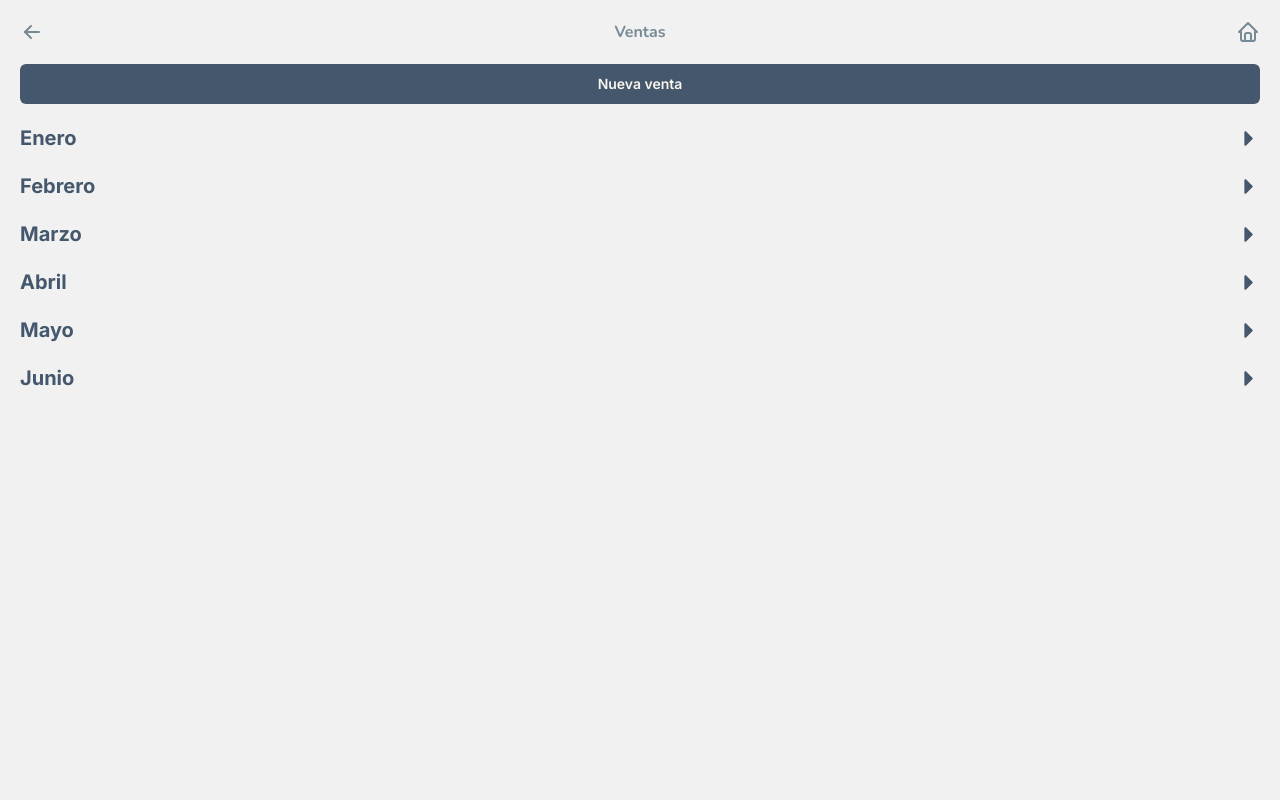
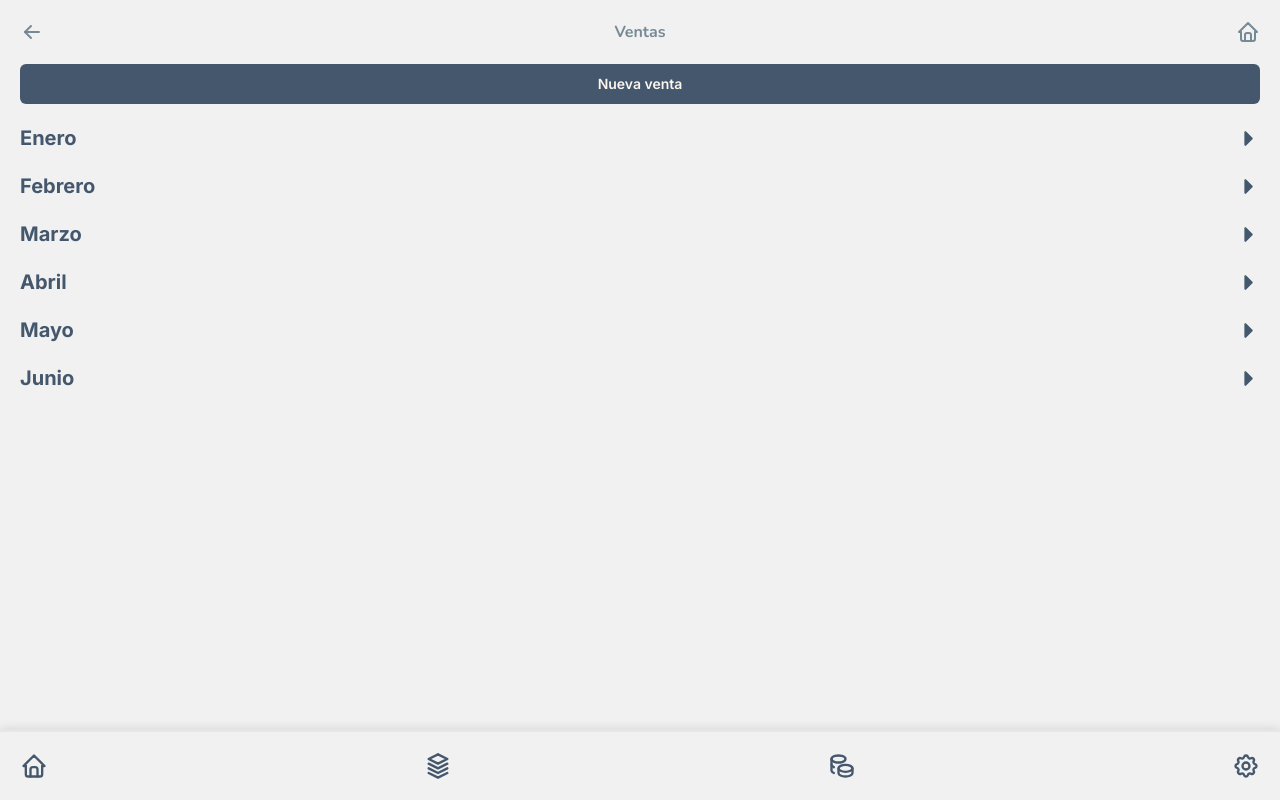
Before and after one commit to edmirgalvan01/inventory-managment-app, a React (Vite) app: page /sales in a window 1280 px wide. Built offline with nearby package versions, Linux system fonts and the light colour scheme; no server answers; the database is empty.

Commit message:
Use Navbar component

```diff
--- a/src/pages/Sales.tsx
+++ b/src/pages/Sales.tsx
@@ -3,6 +3,7 @@ import { PrimaryButton } from "../components/Buttons";
 import PageTitle from "../components/PageTitle";
 import { GroupByMonth } from "../components/GroupByMonth";
 import { LIST_OF_MONTHS, MONTHS_RANGE } from "../consts";
+import { Navbar } from "../components/Navbar";
 
 export default function SalesPage() {
   return (
@@ -16,6 +17,7 @@ export default function SalesPage() {
       {LIST_OF_MONTHS.map((month) => (
         <GroupByMonth monthNumber={month.number as keyof typeof MONTHS_RANGE} />
       ))}
+      <Navbar />
     </section>
   );
 }
```
